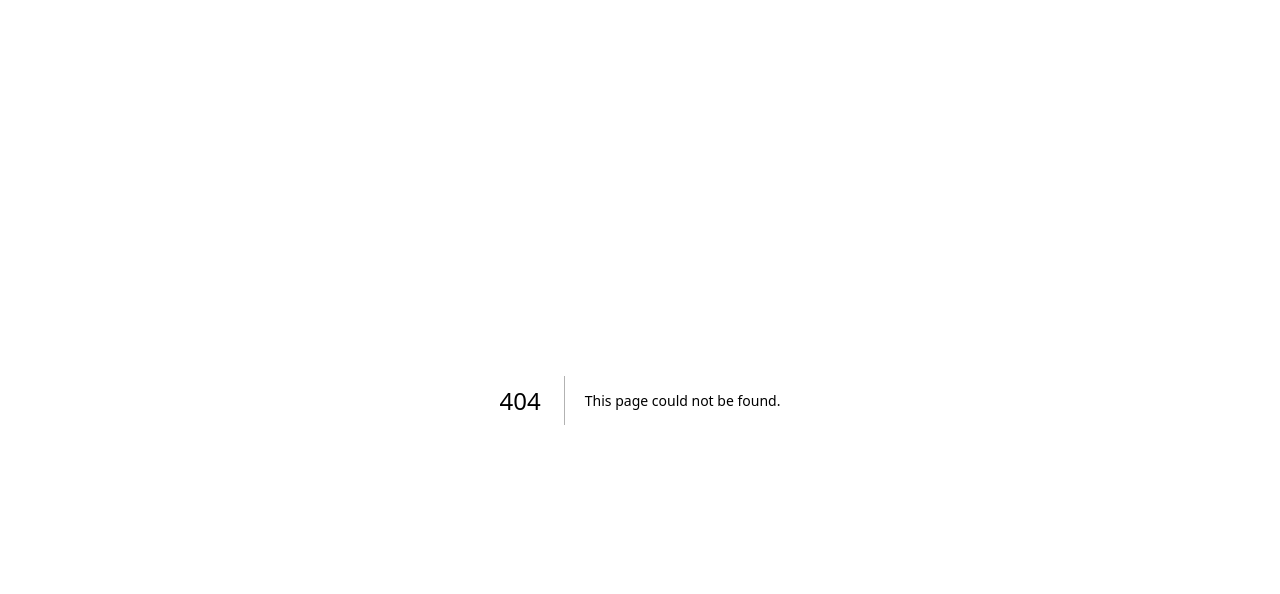
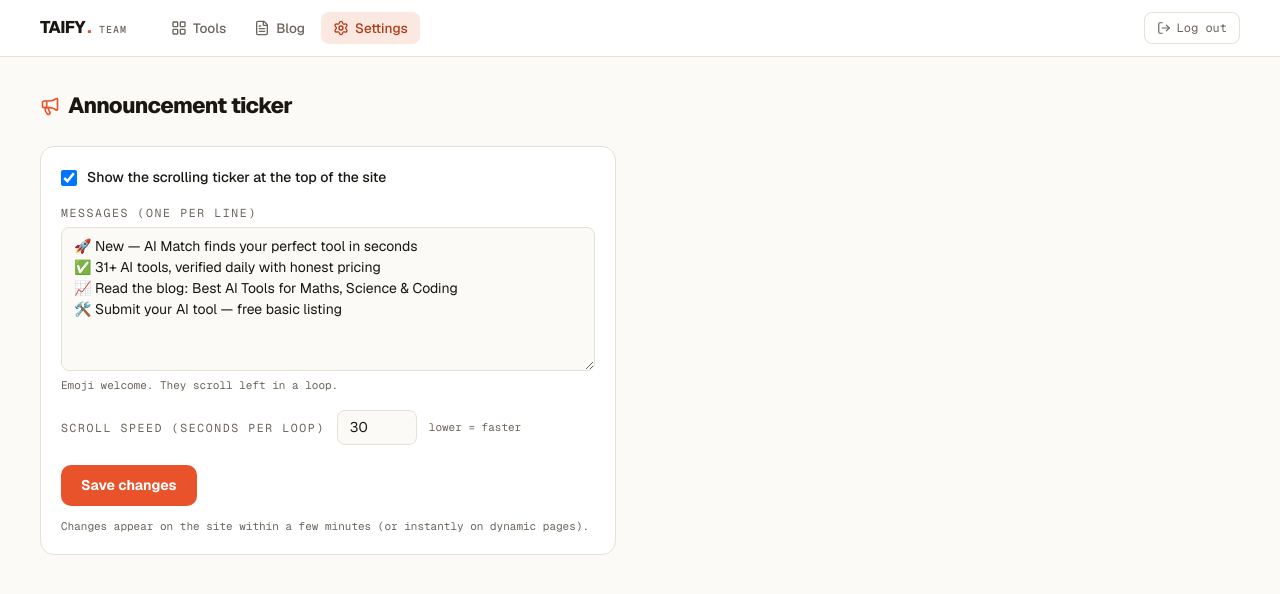
Before and after one commit to aneeshkumarm2006-dotcom/TAIFY, a Next.js app: page /admin/settings in a window 1280 px wide. Before the commit this address had no page. Shown: the top 594 px of the page. Built offline with nearby package versions, Linux system fonts and the light colour scheme; no server answers; the database is empty.

Commit message:
Hero letter animation, fix browse grid gaps, admin-controlled ticker bar

```diff
--- /dev/null
+++ b/src/app/admin/settings/page.tsx
@@ -0,0 +1,9 @@
+import { SettingsForm } from "@/components/admin/settings-form";
+
+export default function AdminSettingsPage() {
+  return (
+    <div className="mx-auto max-w-[1440px] px-6 py-8 lg:px-10">
+      <SettingsForm />
+    </div>
+  );
+}
--- /dev/null
+++ b/src/app/api/admin/settings/route.ts
@@ -0,0 +1,33 @@
+import { NextResponse } from "next/server";
+import { settingsCollection } from "@/lib/db/mongo";
+import { getSiteSettings } from "@/lib/settings";
+
+export const runtime = "nodejs";
+
+export async function GET() {
+  const settings = await getSiteSettings();
+  return NextResponse.json({ settings });
+}
+
+export async function PUT(req: Request) {
+  const col = await settingsCollection();
+  if (!col)
+    return NextResponse.json({ error: "Database not connected." }, { status: 503 });
+
+  const body = (await req.json().catch(() => ({}))) as {
+    tickerEnabled?: boolean;
+    tickerMessages?: string[];
+    tickerSpeed?: number;
+  };
+
+  const set = {
+    tickerEnabled: Boolean(body.tickerEnabled),
+    tickerMessages: Array.isArray(body.tickerMessages)
+      ? body.tickerMessages.map((m) => String(m).trim()).filter(Boolean)
+      : [],
+    tickerSpeed: Math.min(120, Math.max(8, Number(body.tickerSpeed) || 30)),
+  };
+
+  await col.updateOne({ key: "site" }, { $set: set }, { upsert: true });
+  return NextResponse.json({ ok: true });
+}
--- a/src/app/browse/page.tsx
+++ b/src/app/browse/page.tsx
@@ -61,6 +61,7 @@ export default async function BrowsePage({
         <MotionGrid
           tools={tools}
           columns="grid-cols-1 sm:grid-cols-2 lg:grid-cols-3 xl:grid-cols-4"
+          stagger={false}
         />
       ) : (
         <div className="rounded-card border border-line bg-card p-10 text-center">
--- a/src/app/layout.tsx
+++ b/src/app/layout.tsx
@@ -4,6 +4,8 @@ import "./globals.css";
 import { TopNav } from "@/components/top-nav";
 import { SiteFooter } from "@/components/site-footer";
 import { ChromeGate } from "@/components/chrome-gate";
+import { Ticker } from "@/components/ticker";
+import { getSiteSettings } from "@/lib/settings";
 
 const geistSans = Geist({ variable: "--font-geist-sans", subsets: ["latin"] });
 const geistMono = Geist_Mono({ variable: "--font-geist-mono", subsets: ["latin"] });
@@ -23,9 +25,10 @@ const themeScript = `
 }catch(e){}})();
 `;
 
-export default function RootLayout({
+export default async function RootLayout({
   children,
 }: Readonly<{ children: React.ReactNode }>) {
+  const settings = await getSiteSettings();
   return (
     <html
       lang="en"
@@ -36,7 +39,15 @@ export default function RootLayout({
         <script dangerouslySetInnerHTML={{ __html: themeScript }} />
       </head>
       <body className="min-h-full flex flex-col">
-        <ChromeGate top={<TopNav />} footer={<SiteFooter />}>
+        <ChromeGate
+          top={
+            <>
+              <Ticker settings={settings} />
+              <TopNav />
+            </>
+          }
+          footer={<SiteFooter />}
+        >
           {children}
         </ChromeGate>
       </body>
--- a/src/components/admin/dashboard-nav.tsx
+++ b/src/components/admin/dashboard-nav.tsx
@@ -2,12 +2,13 @@
 
 import Link from "next/link";
 import { usePathname, useRouter } from "next/navigation";
-import { LayoutGrid, FileText, LogOut } from "lucide-react";
+import { LayoutGrid, FileText, LogOut, Settings } from "lucide-react";
 import { cn } from "@/lib/utils";
 
 const LINKS = [
   { href: "/admin", label: "Tools", icon: LayoutGrid },
   { href: "/seoteam", label: "Blog", icon: FileText },
+  { href: "/admin/settings", label: "Settings", icon: Settings },
 ];
 
 export function DashboardNav() {
@@ -31,7 +32,10 @@ export function DashboardNav() {
         </Link>
         <nav className="ml-4 flex items-center gap-1">
           {LINKS.map((l) => {
-            const active = pathname === l.href || pathname.startsWith(l.href + "/");
+            const active =
+              l.href === "/admin"
+                ? pathname === "/admin"
+                : pathname === l.href || pathname.startsWith(l.href + "/");
             const Icon = l.icon;
             return (
               <Link
--- /dev/null
+++ b/src/components/admin/settings-form.tsx
@@ -0,0 +1,110 @@
+"use client";
+
+import { useEffect, useState } from "react";
+import { Loader2, Check, Megaphone } from "lucide-react";
+import type { SiteSettings } from "@/lib/settings";
+
+export function SettingsForm() {
+  const [s, setS] = useState<SiteSettings | null>(null);
+  const [messages, setMessages] = useState("");
+  const [saving, setSaving] = useState(false);
+  const [saved, setSaved] = useState(false);
+
+  useEffect(() => {
+    fetch("/api/admin/settings")
+      .then((r) => r.json())
+      .then((d) => {
+        setS(d.settings);
+        setMessages((d.settings.tickerMessages ?? []).join("\n"));
+      });
+  }, []);
+
+  if (!s) {
+    return (
+      <div className="flex items-center gap-2 py-10 text-ink-soft">
+        <Loader2 className="h-4 w-4 animate-spin" /> Loading…
+      </div>
+    );
+  }
+
+  async function save() {
+    setSaving(true);
+    setSaved(false);
+    await fetch("/api/admin/settings", {
+      method: "PUT",
+      headers: { "Content-Type": "application/json" },
+      body: JSON.stringify({
+        tickerEnabled: s!.tickerEnabled,
+        tickerSpeed: s!.tickerSpeed,
+        tickerMessages: messages.split("\n").map((m) => m.trim()).filter(Boolean),
+      }),
+    });
+    setSaving(false);
+    setSaved(true);
+    setTimeout(() => setSaved(false), 2000);
+  }
+
+  return (
+    <div className="max-w-xl">
+      <div className="mb-6 flex items-center gap-2">
+        <Megaphone className="h-5 w-5 text-accent" />
+        <h1 className="text-[22px] font-extrabold tracking-[-0.03em]">
+          Announcement ticker
+        </h1>
+      </div>
+
+      <div className="rounded-card border border-line bg-card p-5">
+        <label className="mb-4 flex items-center gap-2.5 text-[14px] font-medium">
+          <input
+            type="checkbox"
+            checked={s.tickerEnabled}
+            onChange={(e) => setS({ ...s, tickerEnabled: e.target.checked })}
+            className="h-4 w-4"
+          />
+          Show the scrolling ticker at the top of the site
+        </label>
+
+        <div className="mb-4 flex flex-col gap-1.5">
+          <label className="eyebrow">Messages (one per line)</label>
+          <textarea
+            rows={6}
+            value={messages}
+            onChange={(e) => setMessages(e.target.value)}
+            placeholder="🚀 New feature announcement…"
+            className="rounded-lg border border-line-strong bg-ground px-3 py-2 text-[14px] outline-none focus:border-accent"
+          />
+          <span className="mono text-[11px] text-ink-soft">
+            Emoji welcome. They scroll left in a loop.
+          </span>
+        </div>
+
+        <div className="mb-5 flex items-center gap-3">
+          <label className="eyebrow">Scroll speed (seconds per loop)</label>
+          <input
+            type="number"
+            min={8}
+            max={120}
+            value={s.tickerSpeed}
+            onChange={(e) => setS({ ...s, tickerSpeed: Number(e.target.value) })}
+            className="w-20 rounded-lg border border-line-strong bg-ground px-3 py-1.5 text-[14px] outline-none focus:border-accent"
+          />
+          <span className="mono text-[11px] text-ink-soft">lower = faster</span>
+        </div>
+
+        <button
+          onClick={save}
+          disabled={saving}
+          className="inline-flex items-center gap-2 rounded-[10px] bg-accent px-5 py-2.5 text-[14px] font-bold text-white hover:bg-accent-ink disabled:opacity-50"
+        >
+          {saving && <Loader2 className="h-4 w-4 animate-spin" />}
+          {saved && <Check className="h-4 w-4" />}
+          {saved ? "Saved" : "Save changes"}
+        </button>
+        <p className="mono mt-3 text-[11px] text-ink-soft">
+          Changes appear on the site within a few minutes (or instantly on
+          dynamic pages).
+        </p>
+      </div>
+    </div>
+  );
+}
--- a/src/components/animated-headline.tsx
+++ b/src/components/animated-headline.tsx
@@ -3,9 +3,30 @@
 import { AnimatePresence, motion, useReducedMotion } from "motion/react";
 import { useEffect, useState } from "react";
 
-const LEAD = ["There's", "an", "AI", "for"];
+const LEAD = "There's an AI for ";
 const WORDS = ["you", "your class", "your startup", "whatever you're doing"];
 const EASE = [0.22, 1, 0.36, 1] as const;
+const STEP = 0.028; // per-character delay
+
+/** Splits text into characters, each fading in left → right. */
+function Chars({ text, base = 0 }: { text: string; base?: number }) {
+  const reduce = useReducedMotion();
+  return (
+    <>
+      {text.split("").map((ch, i) => (
+        <motion.span
+          key={i}
+          className="inline-block"
+          initial={reduce ? false : { opacity: 0, x: -8, filter: "blur(4px)" }}
+          animate={{ opacity: 1, x: 0, filter: "blur(0px)" }}
+          transition={{ duration: 0.38, ease: EASE, delay: base + i * STEP }}
+        >
+          {ch === " " ? " " : ch}
+        </motion.span>
+      ))}
+    </>
+  );
+}
 
 export function AnimatedHeadline() {
   const reduce = useReducedMotion();
@@ -13,34 +34,27 @@ export function AnimatedHeadline() {
 
   useEffect(() => {
     if (reduce) return;
-    const t = setInterval(() => setI((p) => (p + 1) % WORDS.length), 2600);
+    const t = setInterval(() => setI((p) => (p + 1) % WORDS.length), 2800);
     return () => clearInterval(t);
   }, [reduce]);
 
+  const leadDelayEnd = LEAD.length * STEP;
+
   return (
-    <h1 className="mx-auto max-w-4xl text-balance text-[clamp(36px,7vw,72px)] font-extrabold leading-[1.02] tracking-[-0.045em]">
-      {LEAD.map((w, idx) => (
-        <motion.span
-          key={idx}
-          className="mr-[0.25em] inline-block"
-          initial={reduce ? false : { opacity: 0, y: 24, filter: "blur(10px)" }}
-          animate={{ opacity: 1, y: 0, filter: "blur(0px)" }}
-          transition={{ duration: 0.6, ease: EASE, delay: idx * 0.08 }}
-        >
-          {w}
-        </motion.span>
-      ))}
+    <h1 className="mx-auto max-w-4xl text-balance text-[clamp(36px,7vw,72px)] font-extrabold leading-[1.04] tracking-[-0.045em]">
+      <Chars text={LEAD} />
       <span className="relative inline-block align-bottom">
-        <AnimatePresence mode="popLayout" initial={false}>
+        <AnimatePresence mode="wait" initial={false}>
           <motion.span
             key={WORDS[i]}
             className="inline-block whitespace-nowrap text-accent"
-            initial={reduce ? false : { opacity: 0, y: "0.5em" }}
-            animate={{ opacity: 1, y: 0 }}
-            exit={reduce ? undefined : { opacity: 0, y: "-0.5em" }}
-            transition={{ duration: 0.4, ease: EASE }}
+            initial={reduce ? false : { opacity: 0 }}
+            animate={{ opacity: 1 }}
+            exit={reduce ? undefined : { opacity: 0, filter: "blur(4px)" }}
+            transition={{ duration: 0.22, ease: EASE }}
           >
-            {WORDS[i]}
+            {/* base 0 so each new word types in left→right on every swap */}
+            <Chars text={WORDS[i]} />
           </motion.span>
         </AnimatePresence>
         <motion.span
@@ -48,7 +62,7 @@ export function AnimatedHeadline() {
           className="absolute -bottom-[0.06em] left-0 h-[0.09em] w-full origin-left rounded-full bg-accent"
           initial={reduce ? false : { scaleX: 0 }}
           animate={{ scaleX: 1 }}
-          transition={{ duration: 0.6, ease: EASE, delay: LEAD.length * 0.08 + 0.2 }}
+          transition={{ duration: 0.6, ease: EASE, delay: leadDelayEnd + 0.15 }}
         />
       </span>
       <span>.</span>
--- /dev/null
+++ b/src/components/ticker.tsx
@@ -0,0 +1,29 @@
+import { Sparkles } from "lucide-react";
+import type { SiteSettings } from "@/lib/settings";
+
+/** Auto-scrolling announcement bar. Controlled from /admin/settings. */
+export function Ticker({ settings }: { settings: SiteSettings }) {
+  if (!settings.tickerEnabled || settings.tickerMessages.length === 0) return null;
+
+  // Duplicate the messages so the marquee loops seamlessly.
+  const items = [...settings.tickerMessages, ...settings.tickerMessages];
+
+  return (
+    <div className="ticker group overflow-hidden bg-ink text-ground">
+      <div
+        className="ticker-track flex w-max items-center"
+        style={{ animationDuration: `${settings.tickerSpeed}s` }}
+      >
+        {items.map((msg, i) => (
+          <span
+            key={i}
+            className="mono inline-flex items-center gap-2.5 whitespace-nowrap px-6 py-2 text-[12px]"
+          >
+            <Sparkles className="h-3 w-3 text-accent" />
+            {msg}
+          </span>
+        ))}
+      </div>
+    </div>
+  );
+}
--- a/src/lib/db/mongo.ts
+++ b/src/lib/db/mongo.ts
@@ -50,6 +50,11 @@ export async function postsCollection(): Promise<Collection<PostDoc> | null> {
   return db ? db.collection<PostDoc>("posts") : null;
 }
 
+export async function settingsCollection(): Promise<Collection | null> {
+  const db = await getDb();
+  return db ? db.collection("settings") : null;
+}
+
 export const isDbEnabled = Boolean(uri);
 
 /** Serialize a ToolDoc (Date) back to the app's Tool (ISO string). */
--- /dev/null
+++ b/src/lib/settings.ts
@@ -0,0 +1,34 @@
+import "server-only";
+import { settingsCollection } from "@/lib/db/mongo";
+
+export interface SiteSettings {
+  tickerEnabled: boolean;
+  tickerMessages: string[];
+  tickerSpeed: number; // seconds per full loop
+}
+
+export const DEFAULT_SETTINGS: SiteSettings = {
+  tickerEnabled: true,
+  tickerMessages: [
+    "🚀 New — AI Match finds your perfect tool in seconds",
+    "✅ 31+ AI tools, verified daily with honest pricing",
+    "📈 Read the blog: Best AI Tools for Maths, Science & Coding",
+    "🛠️ Submit your AI tool — free basic listing",
+  ],
+  tickerSpeed: 30,
+};
+
+export async function getSiteSettings(): Promise<SiteSettings> {
+  const col = await settingsCollection();
+  if (!col) return DEFAULT_SETTINGS;
+  const doc = (await col.findOne({ key: "site" })) as Partial<SiteSettings> | null;
+  if (!doc) return DEFAULT_SETTINGS;
+  return {
+    tickerEnabled: doc.tickerEnabled ?? DEFAULT_SETTINGS.tickerEnabled,
+    tickerMessages:
+      Array.isArray(doc.tickerMessages) && doc.tickerMessages.length
+        ? doc.tickerMessages
+        : DEFAULT_SETTINGS.tickerMessages,
+    tickerSpeed: doc.tickerSpeed ?? DEFAULT_SETTINGS.tickerSpeed,
+  };
+}
```
Also changed, not shown: src/app/globals.css (+17 -0 lines), src/components/motion/motion-grid.tsx (+14 -0 lines).
